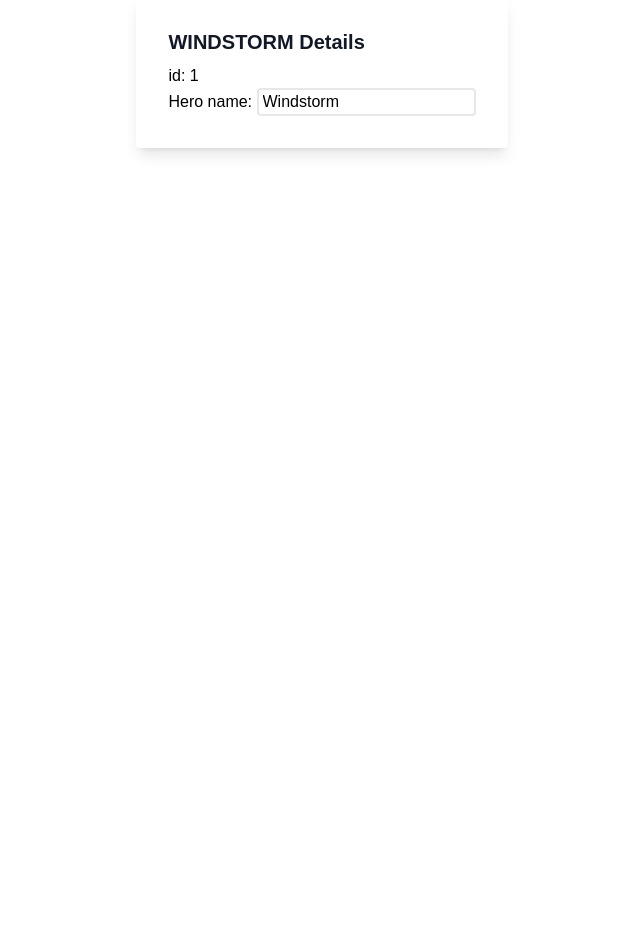
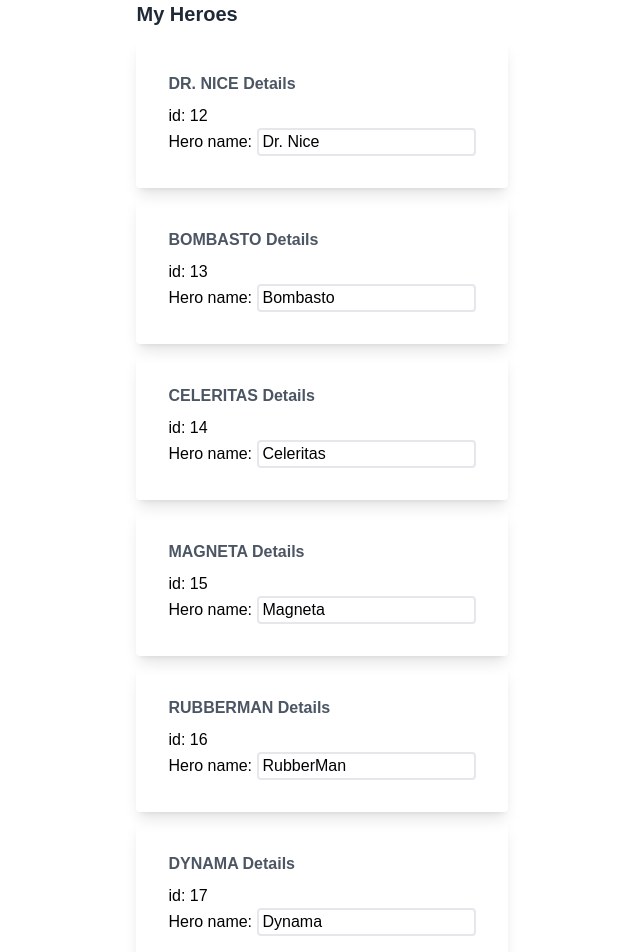
Before and after one commit to b0yu-li/angular-tour-of-heroes, an Angular app: page / in a window 1280 px wide. Shown: the part 60-1012 px from the top of the page, without its empty margins (318-958 px from the left). Before the commit the page ends 800 px from the top, so only its background shows below. Built offline with nearby package versions, Linux system fonts and the light colour scheme.

Commit message:
feat: hero list

```diff
--- a/src/app/heroes/heroes.component.html
+++ b/src/app/heroes/heroes.component.html
@@ -1,8 +1,12 @@
-<div class="shadow-lg rounded mt-2 p-8">
-    <h2 class="text-gray-900 font-bold text-xl mb-2">{{hero.name | uppercase}} Details</h2>
-    <div><span>id: </span>{{hero.id}}</div>
-    <div>
-        <label for="name">Hero name: </label>
-        <input class="rounded border-2 px-1" id="name" [(ngModel)]="hero.name" placeholder="name">
+<h2 class="text-gray-800 font-bold text-xl my-3"> My Heroes </h2>
+
+<ul class="heroes">
+    <div *ngFor="let hero of heroes" class="shadow-lg rounded mt-2 p-8">
+        <h3 class="text-gray-600 font-bold text-l mb-2">{{hero.name | uppercase}} Details</h3>
+        <div><span>id: </span>{{hero.id}}</div>
+        <div>
+            <label for="name">Hero name: </label>
+            <input class="rounded border-2 px-1" id="name" [(ngModel)]="hero.name" placeholder="name">
+        </div>
     </div>
-</div>
+</ul>
--- a/src/app/heroes/heroes.component.ts
+++ b/src/app/heroes/heroes.component.ts
@@ -1,18 +1,15 @@
-import { UpperCasePipe } from '@angular/common';
+import { NgFor, UpperCasePipe } from '@angular/common';
 import { Component } from '@angular/core';
 import { FormsModule } from '@angular/forms'; // <-- NgModel lives here
-import { Hero } from '../hero';
+import { HEROES } from '../mock-heroes';
 
 @Component({
   selector: 'app-heroes',
   standalone: true,
-  imports: [FormsModule, UpperCasePipe],
+  imports: [FormsModule, UpperCasePipe, NgFor],
   templateUrl: './heroes.component.html',
   styleUrl: './heroes.component.sass'
 })
 export class HeroesComponent {
-  hero: Hero = {
-    id: 1,
-    name: 'Windstorm'
-  };
+  heroes = HEROES
 }
--- /dev/null
+++ b/src/app/mock-heroes.ts
@@ -0,0 +1,13 @@
+import { Hero } from './hero'
+
+export const HEROES: Hero[] = [
+    { id: 12, name: 'Dr. Nice' },
+    { id: 13, name: 'Bombasto' },
+    { id: 14, name: 'Celeritas' },
+    { id: 15, name: 'Magneta' },
+    { id: 16, name: 'RubberMan' },
+    { id: 17, name: 'Dynama' },
+    { id: 18, name: 'Dr. IQ' },
+    { id: 19, name: 'Magma' },
+    { id: 20, name: 'Tornado' }
+]
```
